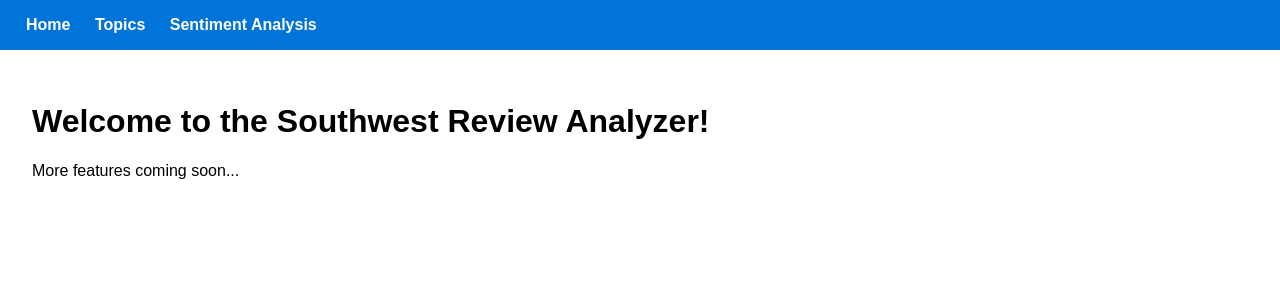
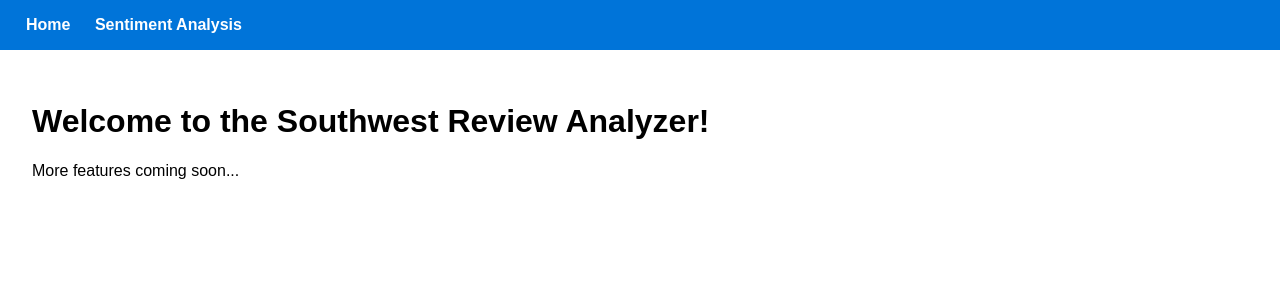
Before and after one commit to BenGCollier/Synthesis-Prototype-Project, a Flask app: page / in a window 1280 px wide. Shown: the top 300 px of the page. Run offline with Flask 3, Linux system fonts and the light colour scheme.

Commit message:
App basics

```diff
--- a/southwest-review-analysis/app/app.py
+++ b/southwest-review-analysis/app/app.py
@@ -8,13 +8,6 @@
 def home():
     return render_template('home.html')
 
-@app.route('/topics')
-def topics():
-    # Load topics from JSON
-    with open('southwest-review-analysis/data/topic_modeling/topics.json', 'r') as f:
-        topics = json.load(f)
-    return render_template('topics.html', topics=topics)
-
 @app.route('/sentiment')
 def sentiment():
     df = pd.read_csv('southwest-review-analysis/data/sentiment_analysis/sentiment_southwest_reviews.csv')
--- a/southwest-review-analysis/app/templates/layout.html
+++ b/southwest-review-analysis/app/templates/layout.html
@@ -30,7 +30,6 @@
 <body>
     <div class="navbar">
         <a href="/">Home</a>
-        <a href="/topics">Topics</a>
         <a href="/sentiment">Sentiment Analysis</a>
     </div>
 
```
Also changed, not shown: southwest-review-analysis/app/templates/topics.html (deleted, +0 -12 lines).
